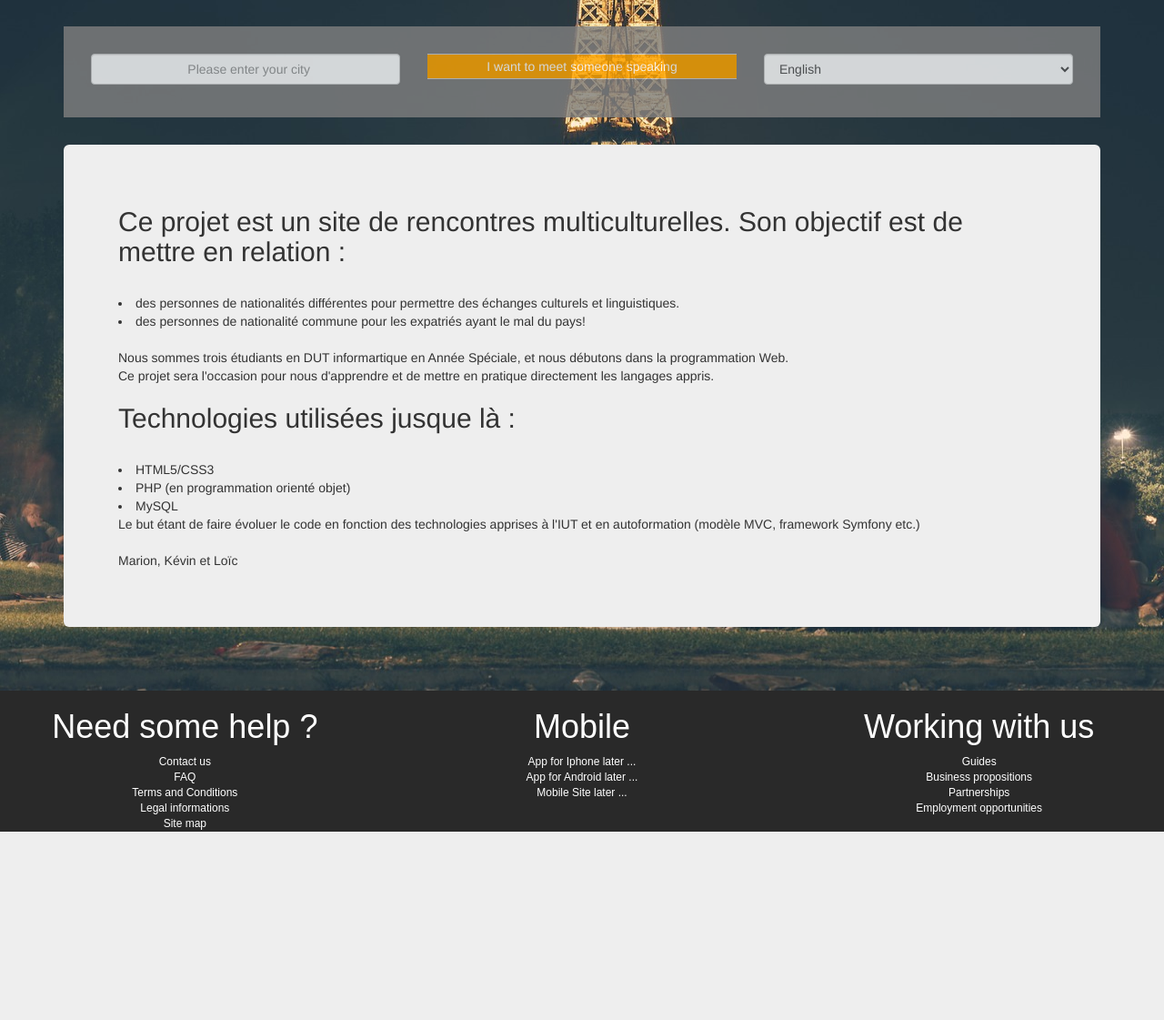
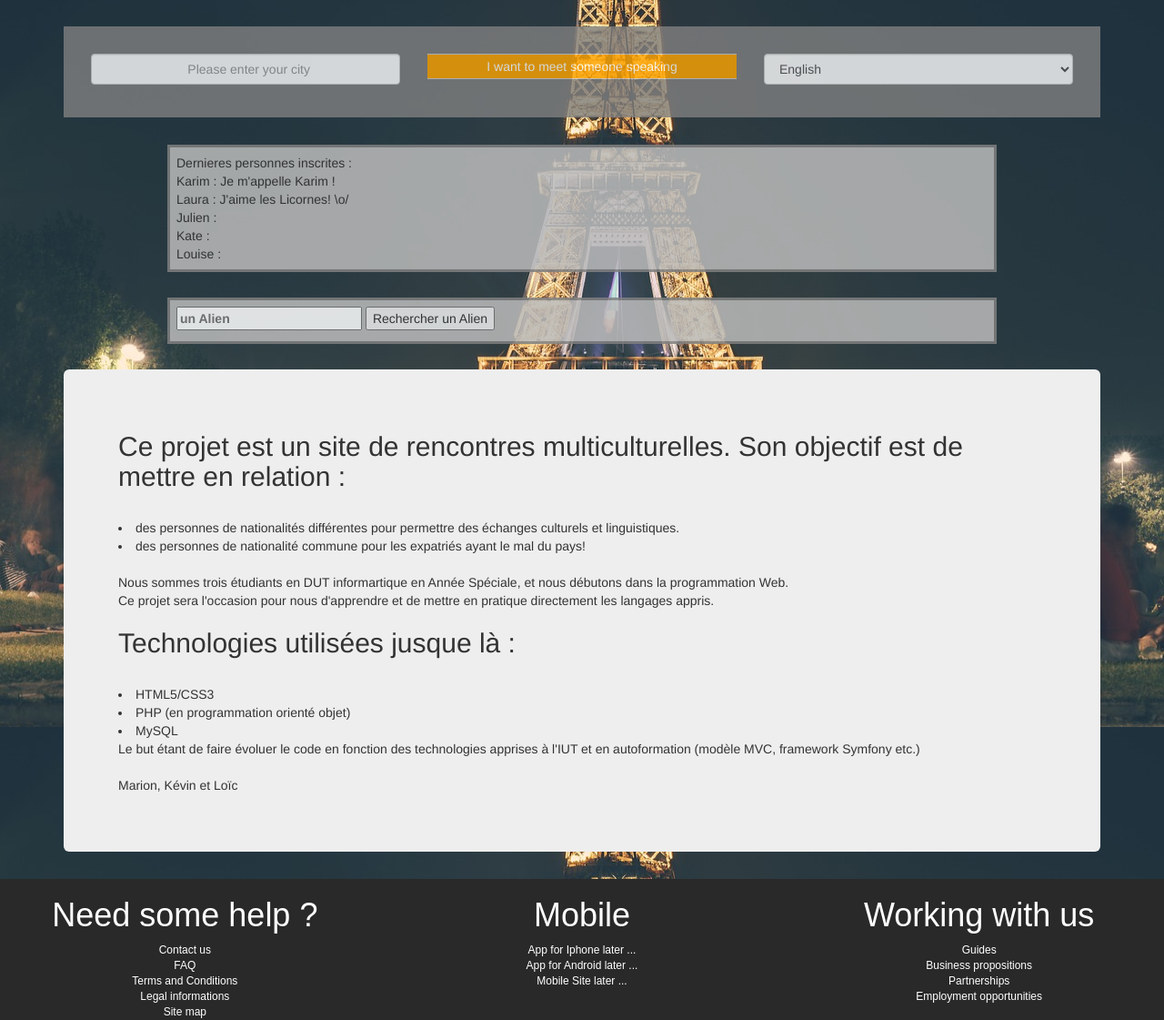
Before and after one commit to MarionCrp/Projet, a PHP site: page / in a window 1280 px wide. Shown: the part 51-1172 px from the top of the page at 91% size. Before the commit the page ends 965 px from the top, so only its background shows below. Run offline with PHP 8.4, Linux system fonts and the light colour scheme; data comes from the database, SQL or seed files in the repository; some libraries are stand-ins or nearby versions.

Commit message:
ajout des fonctionnalité des recherche d'un utilisateur par le nom et d'affichage des derniers utilisateurs inscrits

```diff
--- a/view/home.php
+++ b/view/home.php
@@ -1,4 +1,123 @@
+
+	<style>
+		#affichage_derniers_inscrits {
+			border-style: solid;
+			padding: 0.5em 0.5em 0.5em;
+			border-color: grey;
+			border-width: medium;
+			background-color: #bbbbbb;
+			width: 80%;
+			margin: auto;
+			opacity: 0.85;
+			filter: alpha(opacity=10);
+			margin-bottom: 2em;
+			clear: both;
+			overflow: hidden; /*pour les images*/
+		}
+
+		#recherche_utilisateur, #affiche_recherche_utilisateur {
+			border-style: solid;
+			padding: 0.5em 0.5em 0.5em;
+			border-color: grey;
+			border-width: medium;
+			background-color: #bbbbbb;
+			width: 80%;
+			margin: auto;
+			opacity: 0.85;
+			filter: alpha(opacity=10);
+			margin-bottom: 2em;
+			clear: both;
+			overflow: hidden; /*pour les images*/
+		}
+	</style>
+
+
+	<!------------- fin affichage des derniers inscrits (5)------->
+	<div id="affichage_derniers_inscrits">
+		<?php
+			try{
+				$pdo_options[PDO::ATTR_ERRMODE] = PDO::ERRMODE_EXCEPTION;
+				// INFORMATIONS DE CONNEXION
+				$host = 	'localhost';
+				$dbname = 	'projet';
+				$user = 	'root';
+				$password = '';
+				// FIN DES DONNEES
+
+				$db = new PDO('mysql:host='.$host.';dbname='.$dbname.'', $user, $password, $pdo_options);
+				//return $db;
+			}catch (Exception $e) {
+				die('Erreur de connexion : ' . $e->getMessage());
+			}
+
+			echo 'Dernieres personnes inscrites : <br/>';
+			$reponse = $db->query("SELECT name, description FROM user ORDER BY id DESC LIMIT 5;");
+			while($donnees = $reponse->fetch())
+			{
+				echo $donnees['name'].' : '.$donnees['description'].'<br>';
+			}
+			$reponse->closeCursor();
+		?>
+	</div>
+	<!------------- fin affichage des derniers inscrits (5)------->
+
+	<div id="recherche_utilisateur">
+		<form action="index.php" method="post">
+			<label><input type="text" name="nom_recherche" id="nom_recherche" placeholder="un Alien"" /></label> <!-- la recherche ignore la casse-->
+			<input type="submit" value="Rechercher un Alien" />
+		</form>
+	</div>
+
+
 	<?php
+
+	/******fonction de recherche de l'utilisateur**********/
+		if (isset($_POST['nom_recherche']))
+		{
+			try{
+				$pdo_options[PDO::ATTR_ERRMODE] = PDO::ERRMODE_EXCEPTION;
+				// INFORMATIONS DE CONNEXION
+				$host = 	'localhost';
+				$dbname = 	'projet';
+				$user = 	'root';
+				$password = '';
+				// FIN DES DONNEES
+
+				$db = new PDO('mysql:host='.$host.';dbname='.$dbname.'', $user, $password, $pdo_options);
+				//return $db;
+			}catch (Exception $e) {
+				die('Erreur de connexion : ' . $e->getMessage());
+			}
+
+
+
+			$sql = $db->prepare('
+				SELECT * FROM user WHERE name = :name;
+			');
+			$sql->execute(array(
+				'name' => $_POST['nom_recherche']
+			));
+
+			$countUser = $sql->rowCount();
+
+			if($countUser != 0)
+			{
+				while($donnees = $sql->fetch())
+				{
+					echo '<div id="affiche_recherche_utilisateur">'.$donnees['name'].' : <br/> @mail : '.$donnees['email'].' <br/> '.$donnees['gender'].' <br/>  '.$donnees['description'].'<br></div>';
+				}
+				$sql->closeCursor();
+			}
+			else if($_POST['nom_recherche']==""){}
+			else
+			{
+				echo '<div id="affiche_recherche_utilisateur">'."Aucun Alien n'a ce nom :'(".'</div>';
+			}
+		}
+	/***********fin de la zonne de recherche***********/
+
+
+
 
 	/* L'UTILISATEUR EST CONNECTE :
 	 on affiche les fonctionnalités utilisateurs (menu déroulant
```
